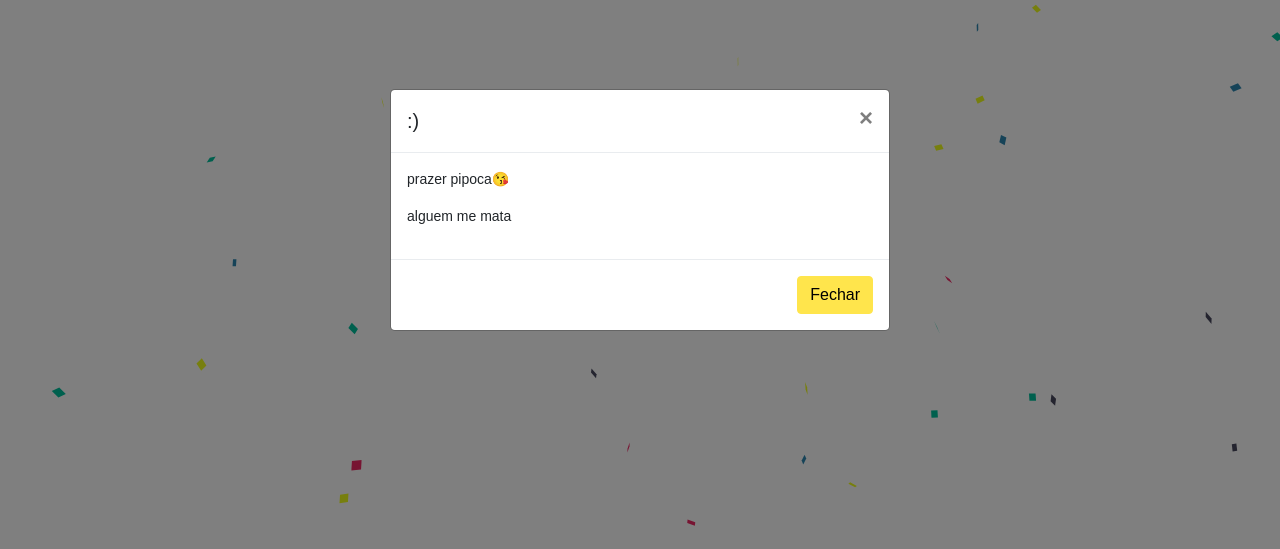
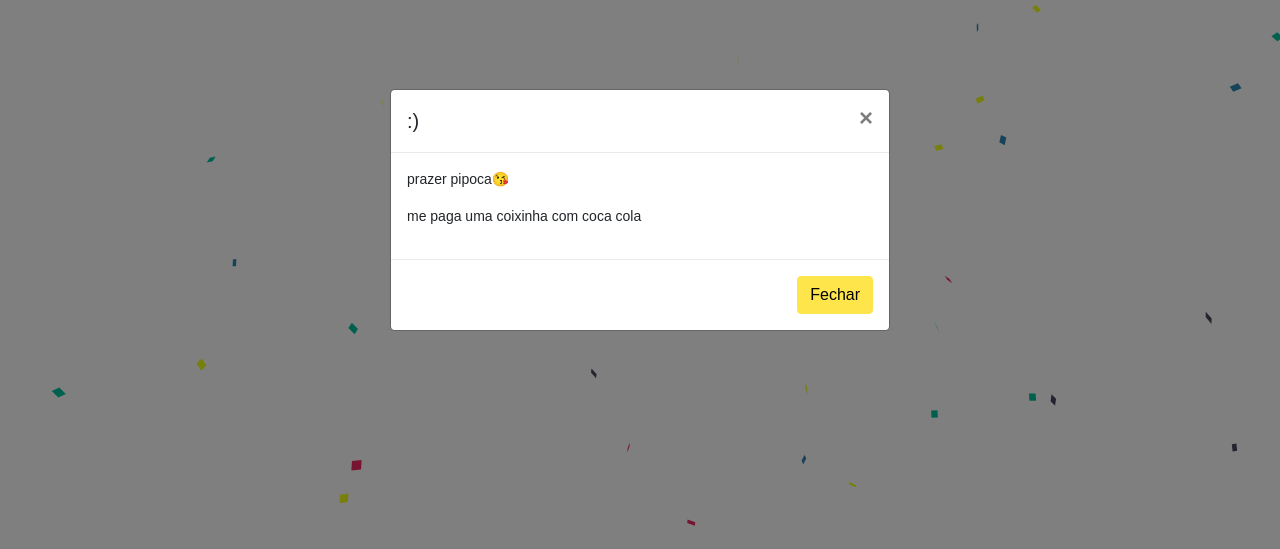
Before and after one commit to Shyyun1/Shyyxxn, a plain HTML site: page index.html in a window 1280 px wide. Both pictures are taken after a click on the button "Sim". Shown: the part 218-767 px from the top of the page. Drawn offline with nearby package versions, Linux system fonts and the light colour scheme; a web font is replaced by a local one.

Commit message:
Update index.html

```diff
--- a/index.html
+++ b/index.html
@@ -26,7 +26,7 @@
         </div>
         <div class="modal-body">
           <p> prazer pipoca😘</p>
-          <p>alguem me mata</p>
+          <p>me paga uma coixinha com coca cola</p>
         </div>
         <div class="modal-footer">
           <button id="#fechar" type="button" class="btn btn-primary btn-yellow" data-dismiss="modal" onclick="reset()">Fechar</button>
```
